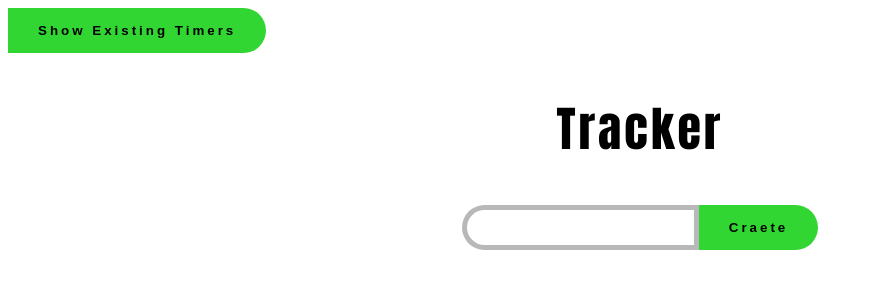
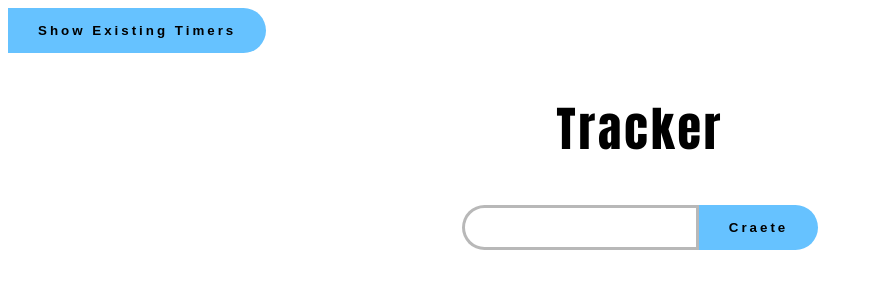
Before and after one commit to AndrewMedvedev42/Time-Tracker, a React (Create React App) app: page / in a window 1280 px wide. Shown: the top 300 px of the page, without its empty margins (0-873 px from the left). Built offline with nearby package versions, Linux system fonts and the light colour scheme.

Commit message:
changed main colors from green to blue, added hover effect for buttons

```diff
--- a/src/Stopwatch.js
+++ b/src/Stopwatch.js
@@ -30,7 +30,7 @@ function Timerz ({name, child, count}) {
     setIsPaused(true)
     increment.current = setInterval(() => {
       setTimer((timer) => timer + 1)
-    }, 1000)
+    }, 5)
   }
 
   const handleReset = () => {
--- a/src/index.css
+++ b/src/index.css
@@ -28,7 +28,7 @@ p{
 }
 
 .inputField{
-  box-shadow:inset 0px 0px 0px 5px rgb(184, 184, 184);
+  box-shadow:inset 0px 0px 0px 3px rgb(184, 184, 184);
   border-top-left-radius: var(--radius-value);
   border-bottom-left-radius: var(--radius-value);
 }
@@ -36,7 +36,7 @@ p{
 .deployButton{
   font-weight: bolder;
   letter-spacing: 3px;
-  background-color: rgb(50, 214, 50);
+  background-color: rgb(102, 194, 255);
   border-top-right-radius: var(--radius-value);
   border-bottom-right-radius: var(--radius-value);
 }
@@ -66,11 +66,11 @@ p{
   color: white;
   border:none;
   border-radius: 25px;
-  padding: 13px 15px;
+  padding: 13px 25px;
 }
 
 .btnPlay, .pauseBtn{
-  background-color: rgb(50, 214, 50);
+  background-color: rgb(102, 194, 255);
 }
 
 .btnReset{
@@ -80,3 +80,18 @@ p{
 .btnClose{
   background-color: crimson;
 }
+
+.btnPlay:hover, .pauseBtn:hover, .deployButton:hover{
+  transition: 0.5s;
+  background-color: rgb(0, 153, 255);
+}
+
+.btnClose:hover{
+  transition: 0.5s;
+  background-color: rgb(153, 0, 0);
+}
+
+.btnReset:hover{
+  transition: 0.5s;
+  background-color: rgb(230, 153, 0);
+}
```
Also changed, not shown: 10 other files (tests, documents, lock files or other folders).
